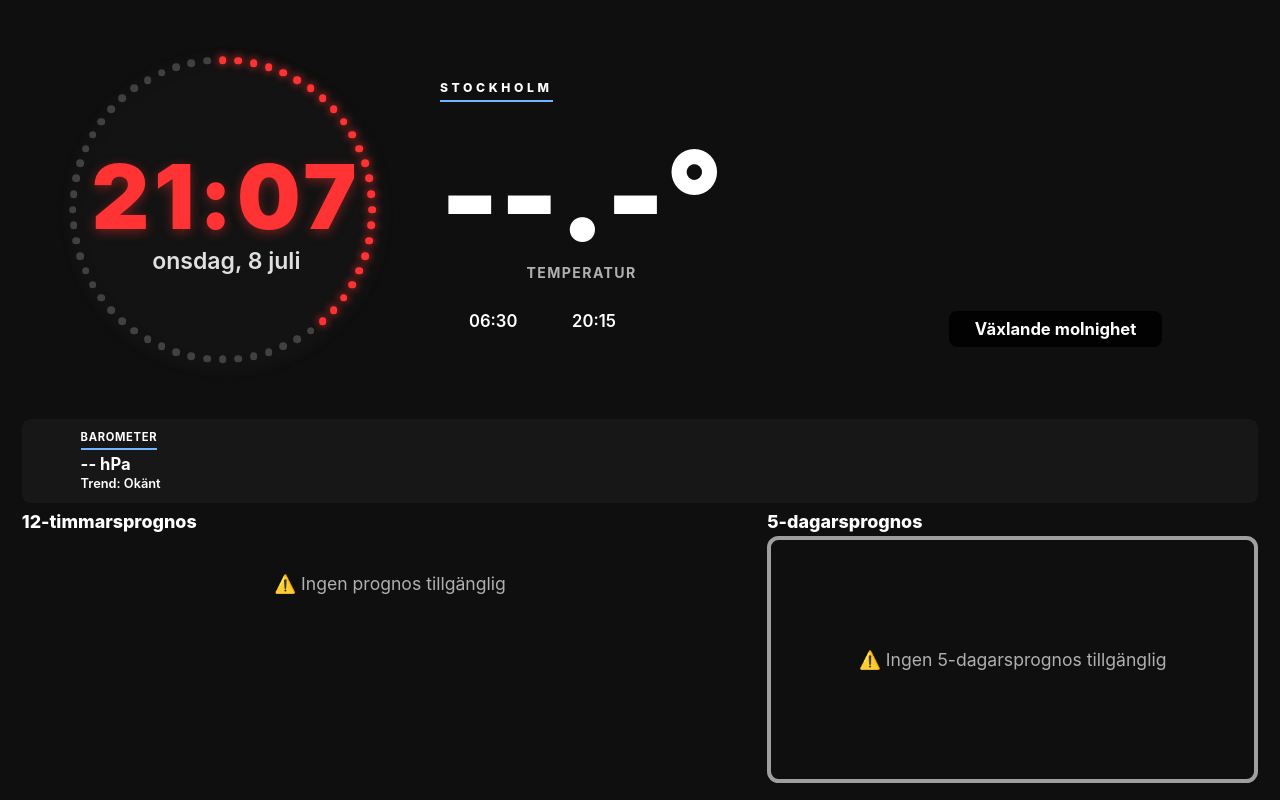
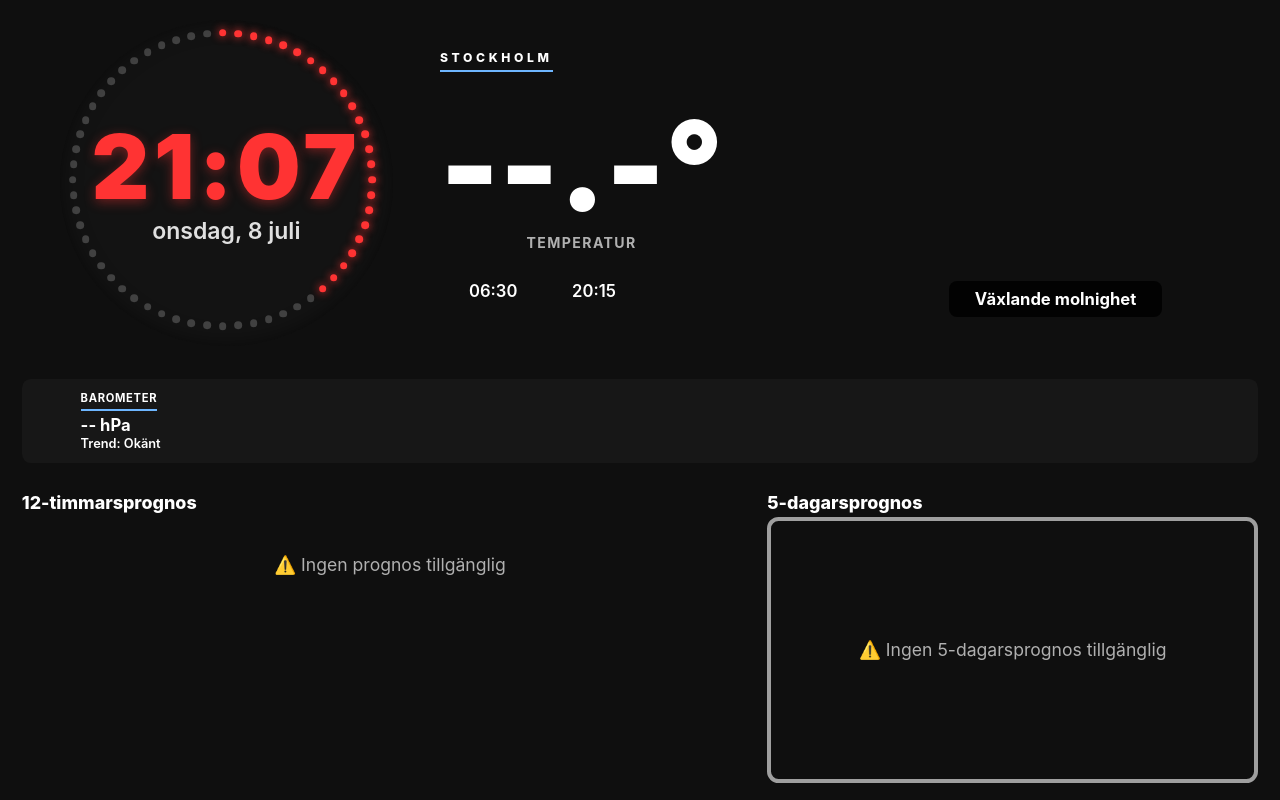
Before and after one commit to cgillinger/flask-weather, a Flask app: page / in a window 1280 px wide. Run offline with Flask 3, Linux system fonts and the light colour scheme; parts of the project's set-up code (start-up, migrations or seed data) failed here and were passed over; some web fonts are replaced.

Commit message:
Center mid-zone vertically between top and bottom zones
Dashboard grid rows were 55fr 7fr 38fr: the top row scales with screen
height while the clock caps at a rem/vw size, so leftover space piled up
at the bottom of the top zone and the data points sat visibly closer to
the forecasts (35px vs 13px at the kiosk's 1080p). Rows are now
auto minmax(min-content, 1fr) 38%: the top row hugs its content and the
mid row absorbs all slack, centering the data points on any screen.

Co-Authored-By: Claude Fable 5 <noreply@anthropic.com>

```diff
--- a/static/css/styles.css
+++ b/static/css/styles.css
@@ -50,7 +50,11 @@ body {
     width: 98vw;
     height: 98vh;
     display: grid;
-    grid-template-rows: 55fr 7fr 38fr;
+    /* Top row hugs its content and bottom row is a fixed share, so all
+       leftover height lands in the mid row; mid-zone centers its content
+       (align-items: center) → the data points sit visually equidistant
+       from the clock above and the forecast titles below on any screen. */
+    grid-template-rows: auto minmax(min-content, 1fr) 38%;
     gap: clamp(0.5rem, 0.7vw, 0.9rem);
     padding: clamp(0.5rem, 0.7vw, 0.9rem);
 }
```
Also changed, not shown: CHANGELOG.md, 1 other file.
